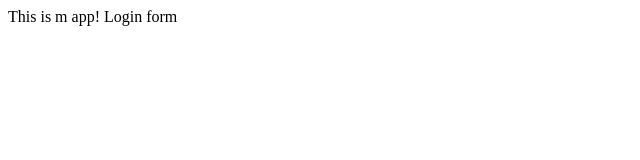
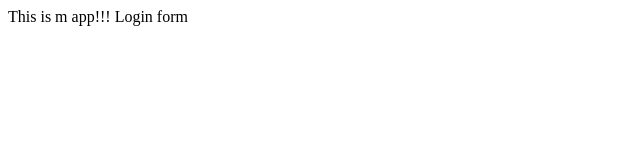
Before and after one commit to anthonybarrera/myappsample, a plain HTML site: page index.html in a window 1280 px wide. Shown: the full height of the page, 0-640 px from the left. Drawn offline with Linux system fonts and the light colour scheme.

Commit message:
added 3 !

```diff
--- a/index.html
+++ b/index.html
@@ -3,7 +3,7 @@
         <title>My App</title>
     </head>
     <body>
-        This is m app!
+        This is m app!!!
         Login form
     </body>
 </html>
```
Also changed, not shown: 1 other file.
